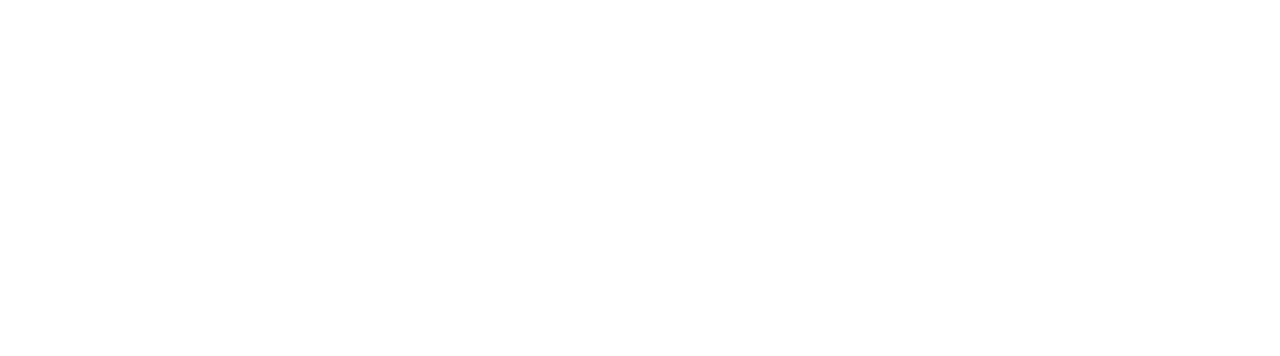
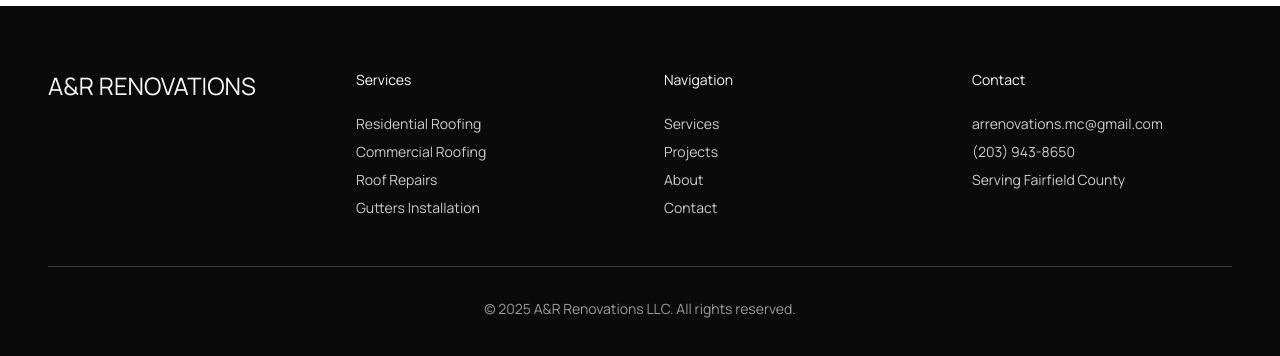
Before and after one commit to chaconshania/arrenovations, a Next.js app: page / in a window 1280 px wide. Shown: the part 906-1262 px from the top of the page. Before the commit the page ends 913 px from the top, so only its background shows below. Built offline with nearby package versions, Linux system fonts and the light colour scheme.

Commit message:
Added footer

```diff
--- a/src/app/layout.tsx
+++ b/src/app/layout.tsx
@@ -4,6 +4,7 @@
 import { Header } from "@/components/header";
 
 import { Manrope } from "next/font/google";
+import { Footer } from "@/components/footer";
 const manrope = Manrope({ subsets: ["latin"], weight: "400" });
 
 const geistSans = Geist({
@@ -33,6 +34,7 @@
       <body className={`${manrope.className} ${manrope.className} antialiased`}>
         <Header />
         {children}
+        <Footer />
       </body>
     </html>
   );
--- a/src/app/page.tsx
+++ b/src/app/page.tsx
@@ -16,7 +16,7 @@
     <div>
       <section
         ref={ref}
-        className="relative h-[70vh] flex items-center justify-center overflow-hidden"
+        className="relative h-[70vh] flex items-center justify-center overflow-hidden mx-4 rounded-2xl"
       >
         <motion.div style={{ y }} className="absolute inset-0 z-0">
           <div
@@ -29,7 +29,7 @@
         </motion.div>
 
         {/* Overlay */}
-        <div className="absolute inset-0 bg-gradient-to-b from-black/70 via-black/50 to-black/70 z-10" />
+        <div className="absolute inset-0 bg-gradient-to-b from-black/70 via-black/50 to-black/70 z-10 " />
         {/* Hero */}
         <div className="relative z-20 text-center px-6 w-[850px]">
           <h1 className="text-4xl md:text-6xl font-bold text-white">
--- /dev/null
+++ b/src/components/footer.tsx
@@ -0,0 +1,79 @@
+"use client";
+
+import { motion } from "framer-motion";
+
+export function Footer() {
+  return (
+    <footer className="bg-[#0A0A0A] text-primary-foreground py-16 px-6">
+      <div className="max-w-7xl px-6  mx-auto">
+        <div className="grid md:grid-cols-4 gap-12">
+          <motion.div
+            initial={{ opacity: 0, y: 20 }}
+            whileInView={{ opacity: 1, y: 0 }}
+            transition={{ duration: 0.6 }}
+            viewport={{ once: true }}
+          >
+            <h3 className="text-2xl font-light mb-6">A&R RENOVATIONS</h3>
+            <div className="space-y-2 text-sm font-light"></div>
+          </motion.div>
+
+          <motion.div
+            initial={{ opacity: 0, y: 20 }}
+            whileInView={{ opacity: 1, y: 0 }}
+            transition={{ duration: 0.6, delay: 0.1 }}
+            viewport={{ once: true }}
+          >
+            <h4 className="text-sm font-light mb-6 ">Services</h4>
+            <div className="space-y-2 text-sm font-light opacity-80">
+              <div>Residential Roofing</div>
+              <div>Commercial Roofing</div>
+              <div>Roof Repairs</div>
+              <div>Gutters Installation</div>
+            </div>
+          </motion.div>
+
+          <motion.div
+            initial={{ opacity: 0, y: 20 }}
+            whileInView={{ opacity: 1, y: 0 }}
+            transition={{ duration: 0.6, delay: 0.2 }}
+            viewport={{ once: true }}
+          >
+            <h4 className="text-sm font-light mb-6 ">Navigation</h4>
+            <div className="space-y-2 text-sm font-light opacity-80">
+              <div>Services</div>
+              <div>Projects</div>
+              <div>About</div>
+              <div>Contact</div>
+            </div>
+          </motion.div>
+
+          <motion.div
+            initial={{ opacity: 0, y: 20 }}
+            whileInView={{ opacity: 1, y: 0 }}
+            transition={{ duration: 0.6, delay: 0.3 }}
+            viewport={{ once: true }}
+          >
+            <h4 className="text-sm font-light mb-6 ">Contact</h4>
+            <div className="space-y-2 text-sm font-light opacity-80">
+              <div>arrenovations.mc@gmail.com</div>
+              <div>(203) 943-8650</div>
+              <div>Serving Fairfield County</div>
+            </div>
+          </motion.div>
+        </div>
+
+        <motion.div
+          initial={{ opacity: 0 }}
+          whileInView={{ opacity: 1 }}
+          transition={{ duration: 0.6, delay: 0.4 }}
+          viewport={{ once: true }}
+          className="border-t border-primary-foreground/20 mt-12 pt-8 text-center"
+        >
+          <p className="text-sm font-light opacity-60">
+            © 2025 A&R Renovations LLC. All rights reserved.
+          </p>
+        </motion.div>
+      </div>
+    </footer>
+  );
+}
--- a/src/components/header.tsx
+++ b/src/components/header.tsx
@@ -32,7 +32,7 @@
         initial={{ opacity: 0, y: -20 }}
         animate={{ opacity: 1, y: 0 }}
         transition={{ duration: 0.6 }}
-        className="sticky top-0 left-0 right-0 z-50 bg-background/80 backdrop-blur-sm border-b border-border"
+        className="sticky top-0 left-0 right-0 z-50 bg-background/80 backdrop-blur-sm "
       >
         <div className="max-w-7xl mx-auto px-6 py-4">
           <div className="flex items-center justify-between">
```
